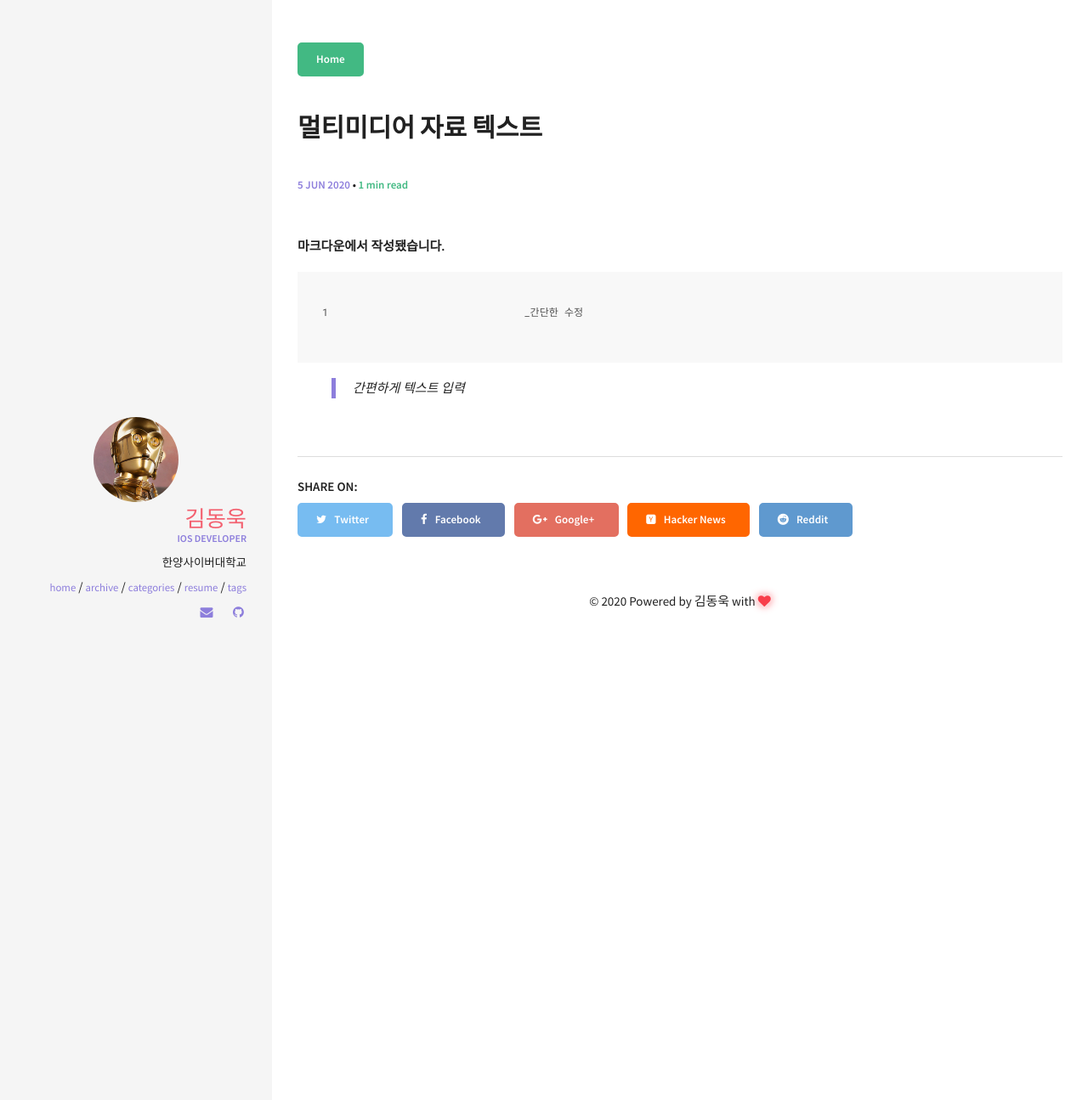
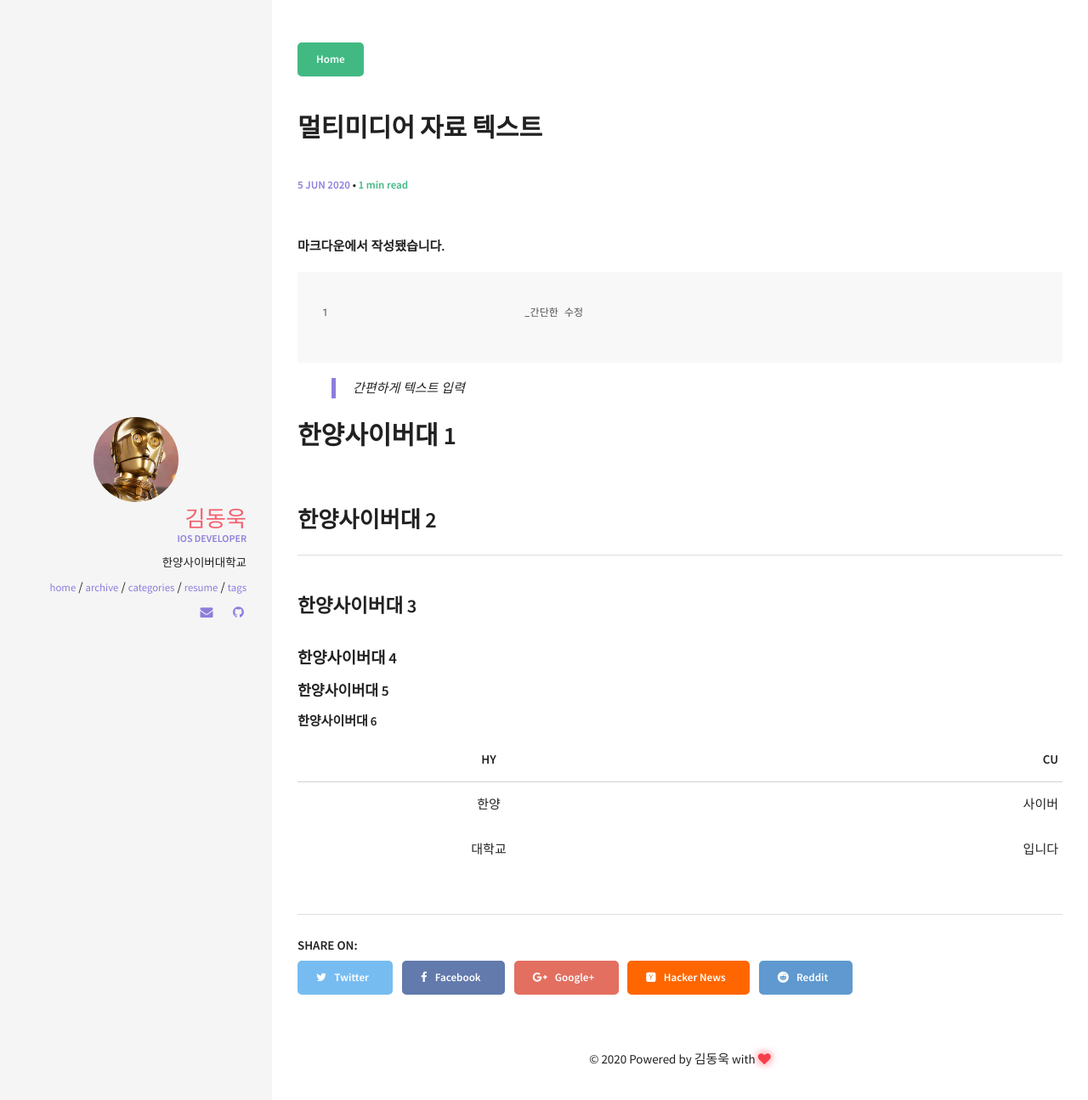
Before and after one commit to ziteun/media, a Jekyll site: the page built from _posts/2020-06-05-멀티미디어 자료_텍스트.md, in a window 1280 px wide. Shown: the top 1295 px of the page at 85% size. Built offline with Jekyll 4.4.1, drawn with Linux system fonts in a browser that asks for light colours; comment, search, counter and statistics services are not loaded.

````diff
--- a/_posts/2020-06-05-멀티미디어 자료_텍스트.md
+++ b/_posts/2020-06-05-멀티미디어 자료_텍스트.md
@@ -14,3 +14,17 @@ _간단한 수정
 ```
 
 > 간편하게 텍스트 입력
+
+
+# 한양사이버대 1
+## 한양사이버대 2
+### 한양사이버대 3
+#### 한양사이버대 4
+##### 한양사이버대 5
+###### 한양사이버대 6
+
+
+| HY | CU |
+|:---:|---:|
+| 한양 | 사이버 |
+| 대학교 | 입니다 |
````
Also changed, not shown: _posts/2020-06-05-멀티미디어 자료_애니메이션.md (+2 -0 lines).
